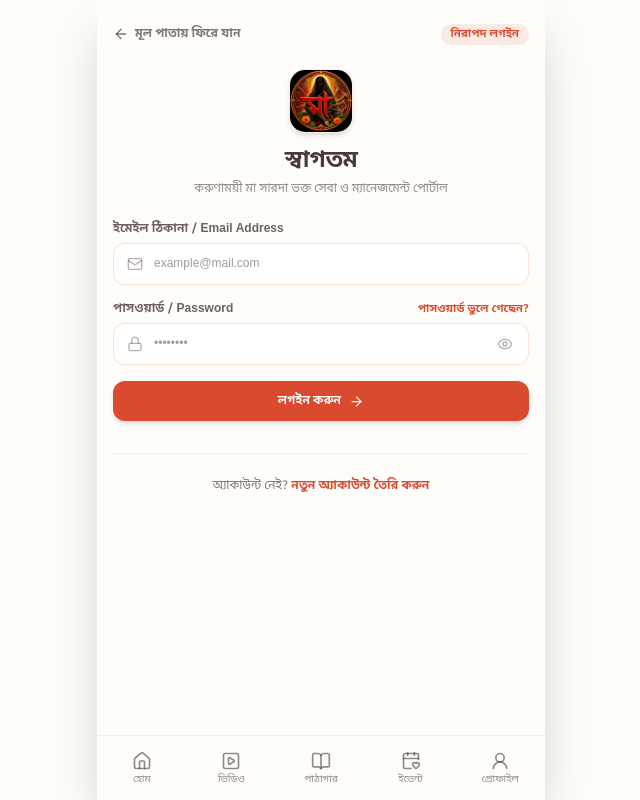
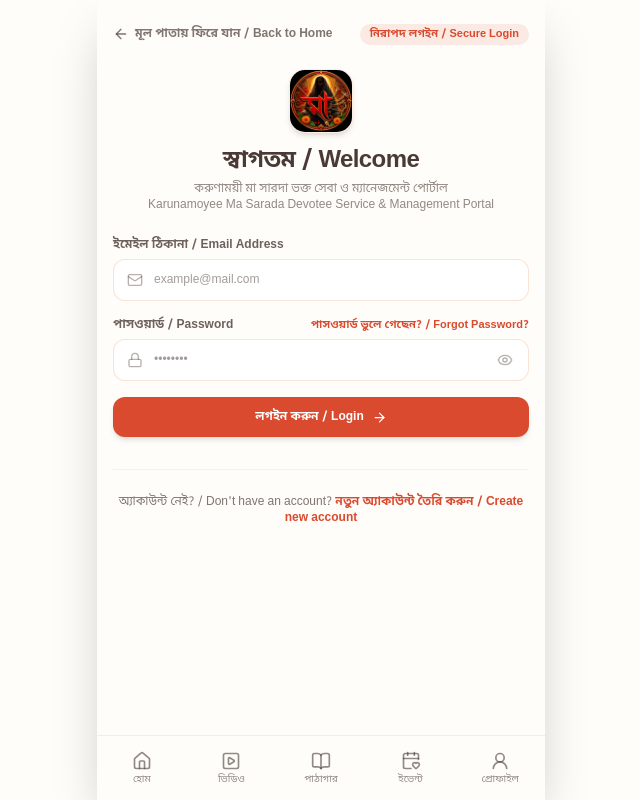
Before and after one commit to tanmaybariik/masarada, a Next.js app: page /login in a window 1280 px wide. Shown: the whole page, without its empty margins (319-959 px from the left). Built offline with nearby package versions, Linux system fonts and the light colour scheme; no server answers.

Commit message:
fix(auth): make login page fully bilingual (Bengali/English)

```diff
--- a/src/app/login/page.tsx
+++ b/src/app/login/page.tsx
@@ -120,10 +120,10 @@ function LoginForm() {
       <div className="flex items-center justify-between mb-6">
         <Link href="/" className="inline-flex items-center gap-1.5 text-xs font-bold text-foreground/70 hover:text-primary transition-colors">
           <ArrowLeft size={16} />
-          <span>মূল পাতায় ফিরে যান</span>
+          <span>মূল পাতায় ফিরে যান / Back to Home</span>
         </Link>
         <span className="text-[11px] font-bold text-primary bg-primary/10 px-2.5 py-0.5 rounded-full">
-          নিরাপদ লগইন
+          নিরাপদ লগইন / Secure Login
         </span>
       </div>
 
@@ -137,8 +137,8 @@ function LoginForm() {
             priority
           />
         </div>
-        <h1 className="text-2xl font-black text-foreground tracking-tight">স্বাগতম</h1>
-        <p className="text-xs text-foreground/60 mt-1">করুণাময়ী মা সারদা ভক্ত সেবা ও ম্যানেজমেন্ট পোর্টাল</p>
+        <h1 className="text-2xl font-black text-foreground tracking-tight">স্বাগতম / Welcome</h1>
+        <p className="text-xs text-foreground/60 mt-1">করুণাময়ী মা সারদা ভক্ত সেবা ও ম্যানেজমেন্ট পোর্টাল<br/>Karunamoyee Ma Sarada Devotee Service & Management Portal</p>
       </div>
 
 
@@ -180,7 +180,7 @@ function LoginForm() {
               পাসওয়ার্ড / Password
             </label>
             <Link href="/forgot-password" className="text-[11px] text-primary font-bold hover:underline">
-              পাসওয়ার্ড ভুলে গেছেন?
+              পাসওয়ার্ড ভুলে গেছেন? / Forgot Password?
             </Link>
           </div>
           <div className="relative">
@@ -211,11 +211,11 @@ function LoginForm() {
           {loading ? (
             <>
               <Loader2 size={16} className="animate-spin" />
-              <span>যাচাই করা হচ্ছে...</span>
+              <span>যাচাই করা হচ্ছে... / Verifying...</span>
             </>
           ) : (
             <>
-              <span>লগইন করুন</span>
+              <span>লগইন করুন / Login</span>
               <ArrowRight size={15} />
             </>
           )}
@@ -223,9 +223,9 @@ function LoginForm() {
       </form>
 
       <div className="mt-8 pt-6 border-t border-secondary/15 text-center text-xs text-foreground/70">
-        অ্যাকাউন্ট নেই?{" "}
+        অ্যাকাউন্ট নেই? / Don't have an account?{" "}
         <Link href="/register" className="text-primary font-black hover:underline">
-          নতুন অ্যাকাউন্ট তৈরি করুন
+          নতুন অ্যাকাউন্ট তৈরি করুন / Create new account
         </Link>
       </div>
     </div>
@@ -236,7 +236,7 @@ export default function LoginPage() {
   return (
     <Suspense fallback={
       <div className="flex items-center justify-center min-h-screen text-xs font-bold text-foreground/60">
-        লোড হচ্ছে...
+        লোড হচ্ছে... / Loading...
       </div>
     }>
       <LoginForm />
```
